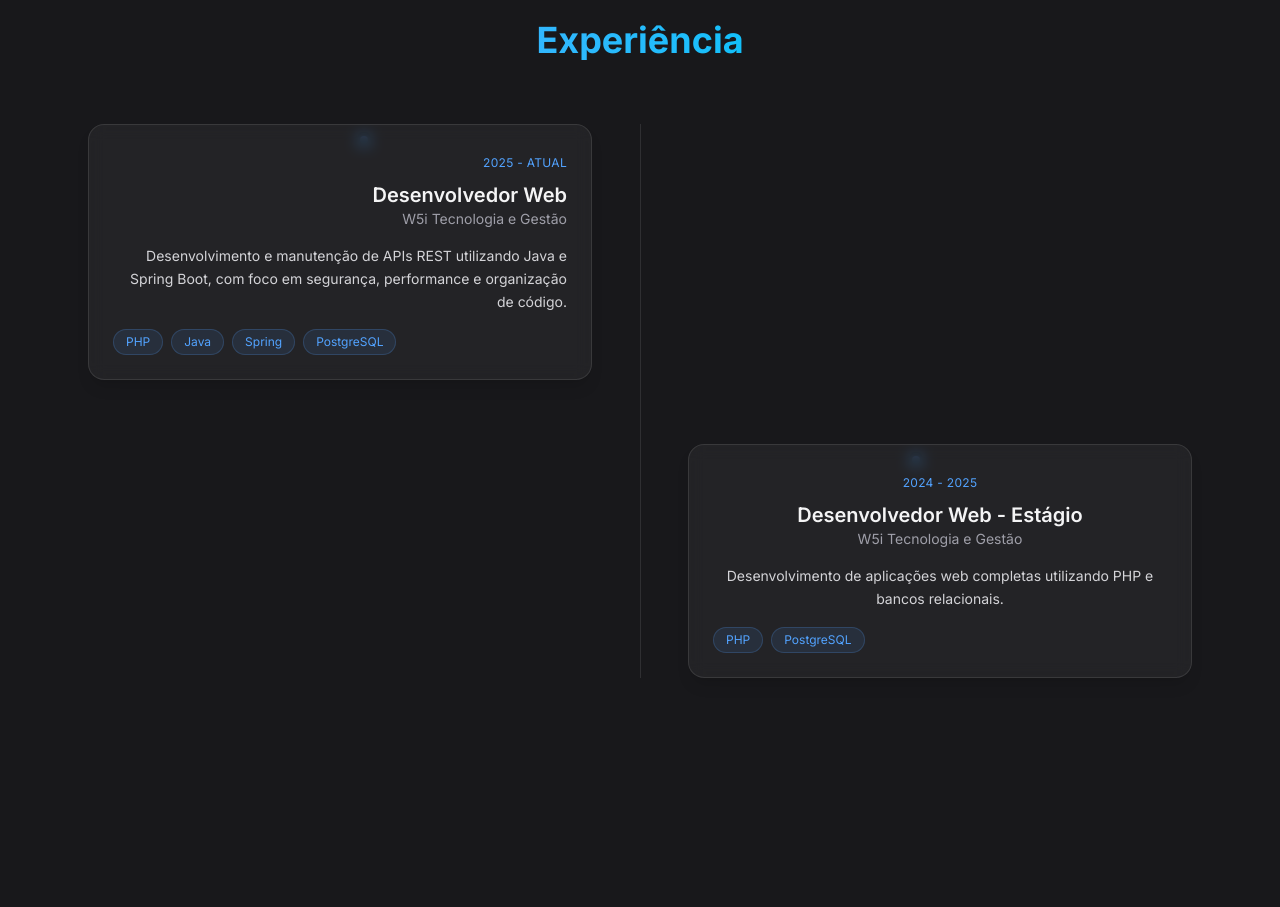
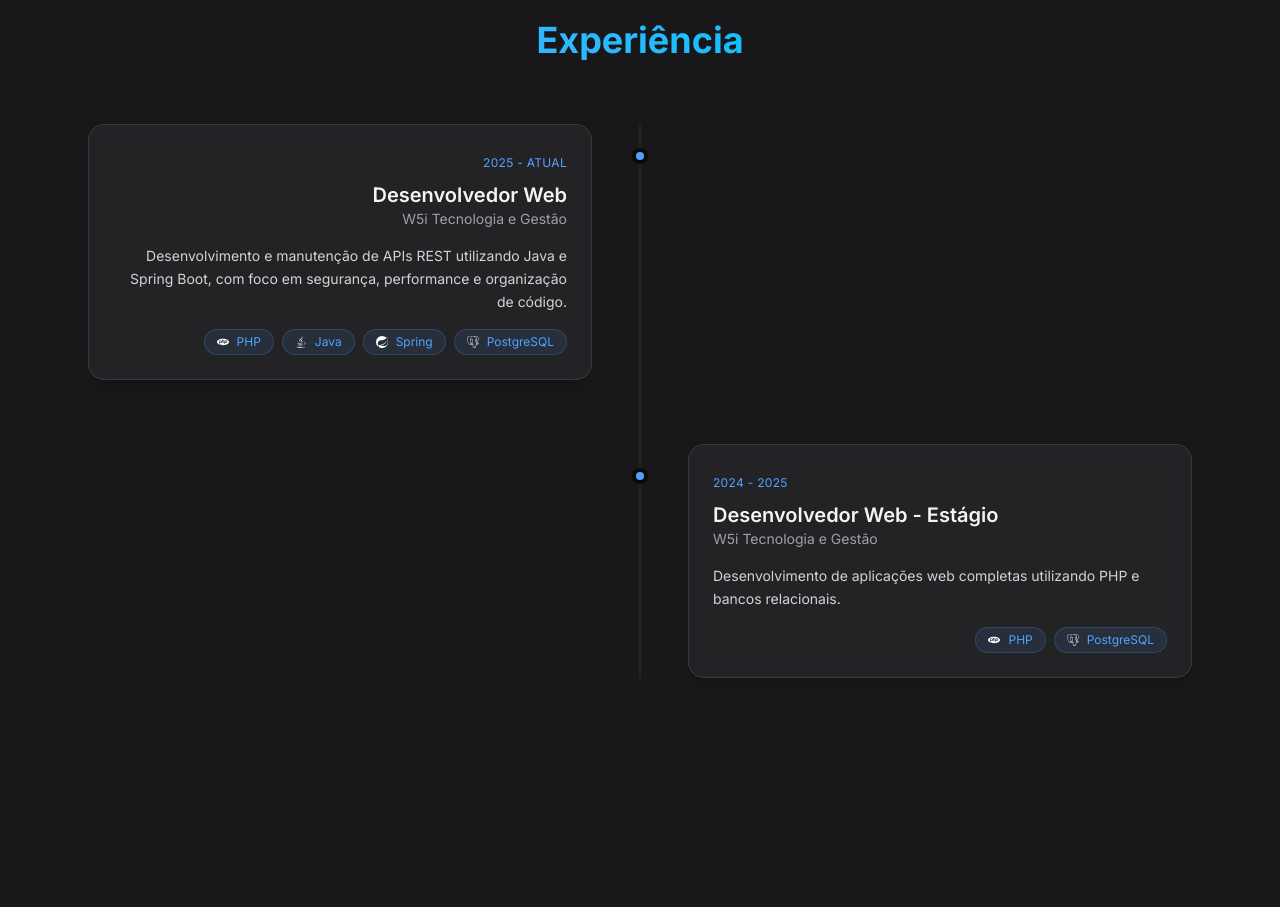
Before and after one commit to MarcosCondeJr/my-portfolio, a React (Vite) app: page / in a window 1280 px wide. Shown: the part 3340-4247 px from the top of the page. Built offline with nearby package versions, Linux system fonts and the light colour scheme.

Commit message:
ref: ajustes nas marcações da experiencia

```diff
--- /dev/null
+++ b/src/data/techIcons.jsx
@@ -0,0 +1,28 @@
+import { FaJava } from "react-icons/fa";
+import {
+  SiReact,
+  SiNodedotjs,
+  SiPostgresql,
+  SiTailwindcss,
+  SiSpring,
+  SiLaravel,
+  SiPhp,
+  SiMongodb,
+  SiNestjs,
+  SiAmazons3
+} from "react-icons/si";
+
+export const techIcons = {
+  Java: <FaJava className="text-white" />,
+  React: <SiReact className="text-white" />,
+  "Node.js": <SiNodedotjs className="text-white" />,
+  PostgreSQL: <SiPostgresql className="text-white" />,
+  Tailwind: <SiTailwindcss className="text-white" />,
+  Spring: <SiSpring className="text-white"  />,
+  Laravel: <SiLaravel className="text-white"  />,
+  PHP: <SiPhp className="text-white"  />,
+  MongoDB: <SiMongodb className="text-white"   />,
+  NestJs: <SiNestjs className="text-white"  />,
+  "React Native": <SiReact className="text-white" />,
+  "Amazon S3": <SiAmazons3 className="text-white" />,
+};
--- a/src/pages/Experience.jsx
+++ b/src/pages/Experience.jsx
@@ -1,4 +1,5 @@
 import { experiences } from "../data/experiences";
+import { techIcons } from "../data/techIcons";
 
 export default function Experience() {
   return (
@@ -11,21 +12,24 @@ export default function Experience() {
         <div className="mt-16 relative">
 
           {/* Linha vertical */}
-          <div className="absolute left-1/2 top-0 h-full w-px bg-white/10 hidden md:block" />
+          <div className="hidden md:block absolute left-1/2 top-0 -translate-x-1/2 w-px h-full bg-white/10" />
 
           <div className="space-y-16">
-            {experiences.map((exp, index) => (
+          {experiences.map((exp, index) => {
+            const isLeft = index % 2 === 0;
+
+            return (
+              <div key={exp.id} className="relative">
+
+                <div className="hidden md:block absolute left-1/2 top-6 -translate-x-1/2 w-4 h-4 rounded-full bg-blue-400 border-4 border-zinc-950 z-10" />
+
                 <div
-                key={exp.id}
-                className={`relative md:w-1/2 ${
-                  index % 2 === 0
-                    ? "md:pr-12 md:text-right"
-                    : "md:pl-12 md:ml-auto"
+                  className={`md:w-1/2 ${
+                    isLeft
+                      ? "md:pr-12 text-right"
+                      : "md:pl-12 md:ml-auto text-left"
                   }`}
                 >
-                {/* Ponto */}
-                <div className="hidden md:block absolute top-2 left-1/2 -translate-x-1/2 w-4 h-4 bg-blue-400 rounded-full border-4 border-zinc-950" />
-
                   <div className="rounded-2xl border border-white/10 bg-white/5 backdrop-blur p-6 shadow-lg hover:shadow-blue-500/10 transition">
 
                     <span className="text-xs uppercase tracking-wide text-blue-400">
@@ -44,13 +48,13 @@ export default function Experience() {
                       {exp.description}
                     </p>
 
-                  {/* Stack */}
-                  <div className="mt-4 flex flex-wrap gap-2">
+                    <div className="mt-4 flex flex-wrap justify-end gap-2">
                       {exp.stack.map((tech) => (
                         <span
                           key={tech}
-                        className="px-3 py-1 text-xs rounded-full bg-blue-400/10 text-blue-400 border border-blue-400/20"
+                          className="px-3 py-1 text-xs rounded-full bg-blue-400/10 text-blue-400 border flex gap-2 items-center border-blue-400/20"
                         >
+                          {techIcons[tech]}
                           {tech}
                         </span>
                       ))}
@@ -58,7 +62,9 @@ export default function Experience() {
 
                   </div>
                 </div>
-            ))}
+              </div>
+            );
+          })}
         </div>
 
         </div>
```
Lines whose indentation alone changed are shown as unchanged.
